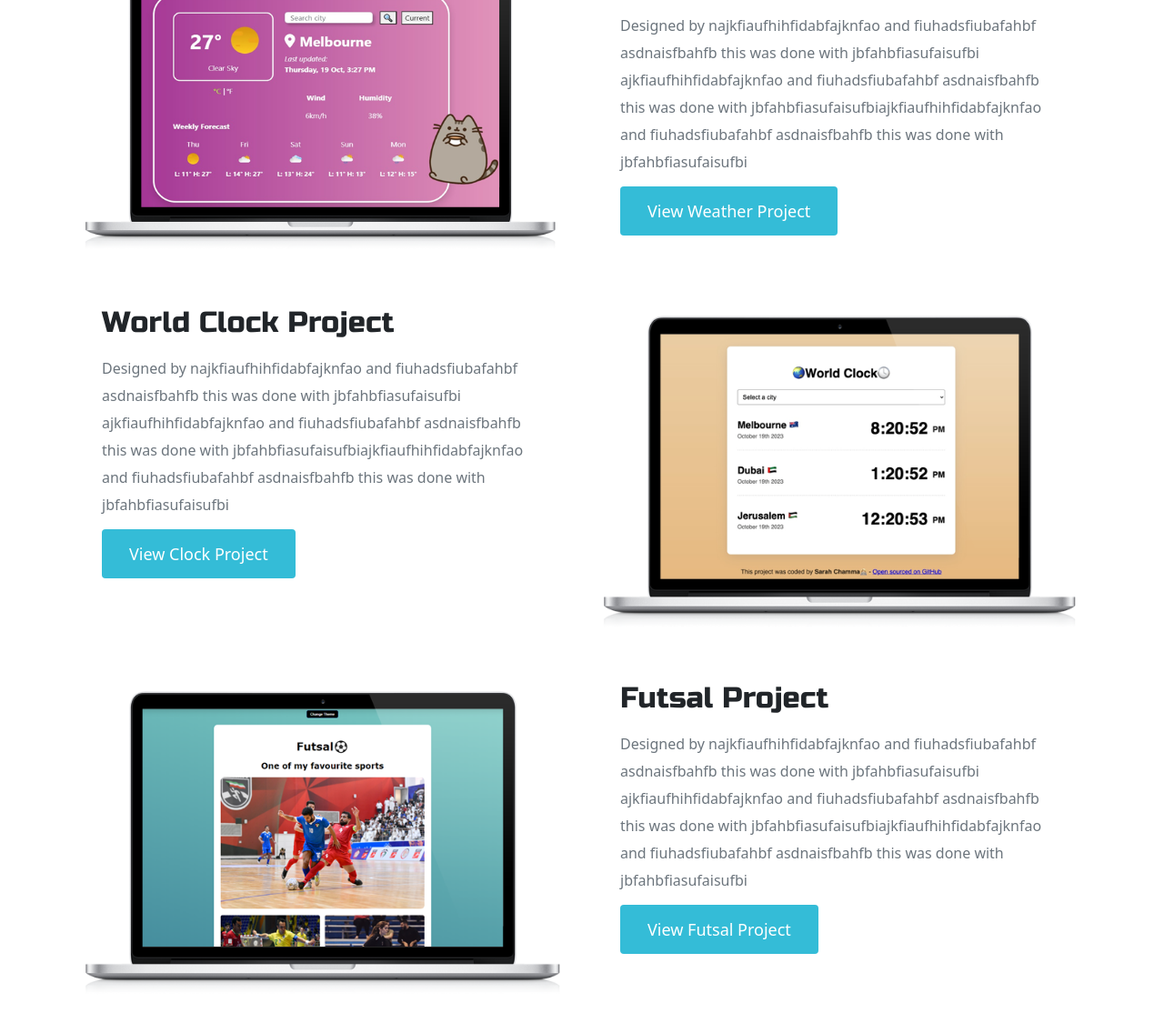
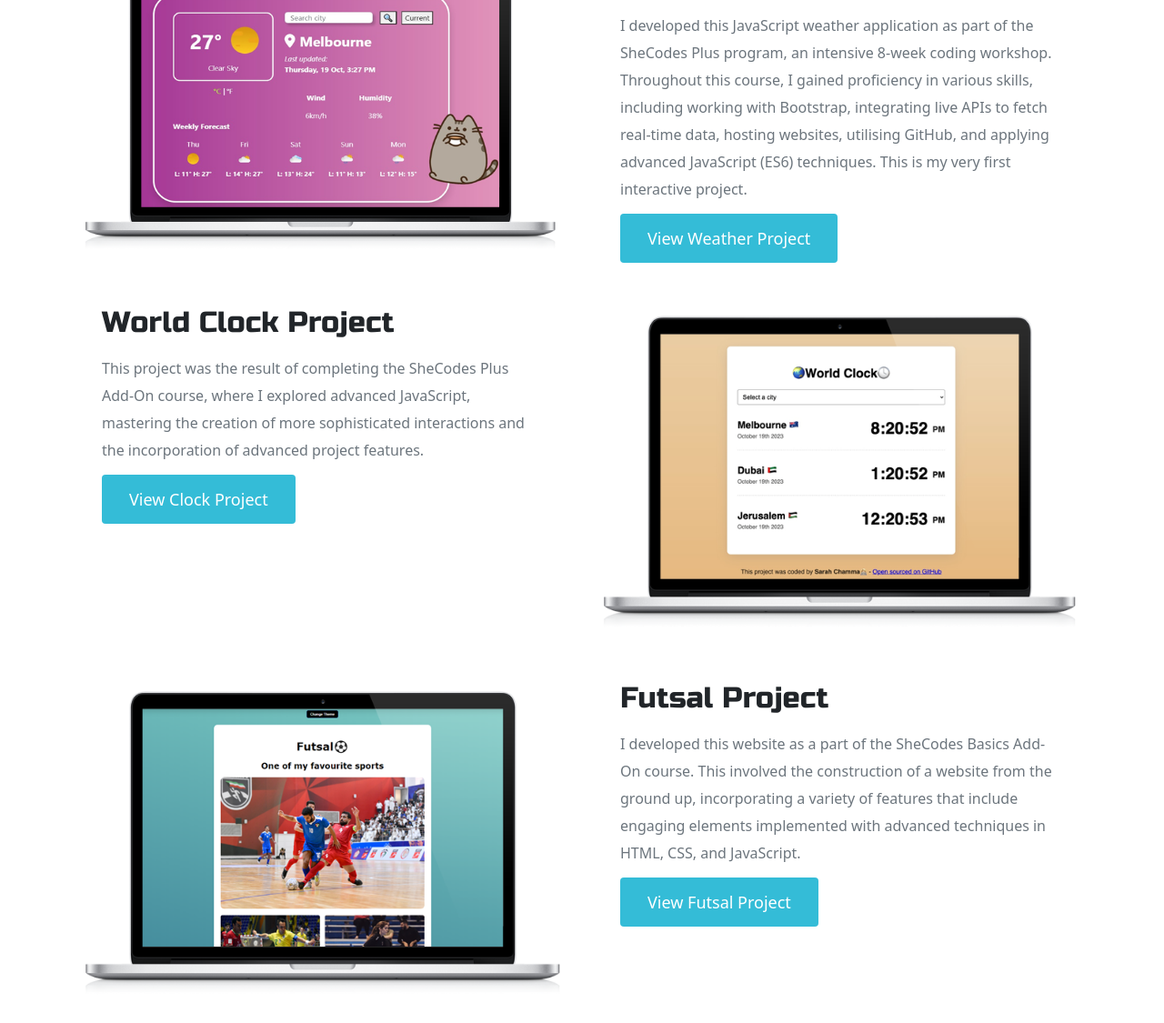
Before and after one commit to schamma94/sarahc-portfolio, a plain HTML site: page index.html in a window 1280 px wide. Shown: the part 635-1760 px from the top of the page at 91% size. Drawn offline with nearby package versions, Linux system fonts and the light colour scheme.

Commit message:
Description updates

```diff
--- a/index.html
+++ b/index.html
@@ -52,12 +52,13 @@
           <div class="project-description">
             <h2 id="subheading" class="mb-3">Weather Project</h2>
             <p class="mb-4 text-muted">
-              Designed by najkfiaufhihfidabfajknfao and fiuhadsfiubafahbf
-              asdnaisfbahfb this was done with jbfahbfiasufaisufbi
-              ajkfiaufhihfidabfajknfao and fiuhadsfiubafahbf asdnaisfbahfb this
-              was done with jbfahbfiasufaisufbiajkfiaufhihfidabfajknfao and
-              fiuhadsfiubafahbf asdnaisfbahfb this was done with
-              jbfahbfiasufaisufbi
+              I developed this JavaScript weather application as part of the
+              SheCodes Plus program, an intensive 8-week coding workshop.
+              Throughout this course, I gained proficiency in various skills,
+              including working with Bootstrap, integrating live APIs to fetch
+              real-time data, hosting websites, utilising GitHub, and applying
+              advanced JavaScript (ES6) techniques. This is my very first
+              interactive project.
             </p>
             <a href="" class="btn-branding">View Weather Project </a>
           </div>
@@ -68,12 +69,10 @@
           <div class="project-description">
             <h2 id="subheading" class="mb-3">World Clock Project</h2>
             <p class="mb-4 text-muted">
-              Designed by najkfiaufhihfidabfajknfao and fiuhadsfiubafahbf
-              asdnaisfbahfb this was done with jbfahbfiasufaisufbi
-              ajkfiaufhihfidabfajknfao and fiuhadsfiubafahbf asdnaisfbahfb this
-              was done with jbfahbfiasufaisufbiajkfiaufhihfidabfajknfao and
-              fiuhadsfiubafahbf asdnaisfbahfb this was done with
-              jbfahbfiasufaisufbi
+              This project was the result of completing the SheCodes Plus Add-On
+              course, where I explored advanced JavaScript, mastering the
+              creation of more sophisticated interactions and the incorporation
+              of advanced project features.
             </p>
             <a href="" class="btn-branding">View Clock Project </a>
           </div>
@@ -90,12 +89,11 @@
           <div class="project-description">
             <h2 id="subheading" class="mb-3">Futsal Project</h2>
             <p class="mb-4 text-muted">
-              Designed by najkfiaufhihfidabfajknfao and fiuhadsfiubafahbf
-              asdnaisfbahfb this was done with jbfahbfiasufaisufbi
-              ajkfiaufhihfidabfajknfao and fiuhadsfiubafahbf asdnaisfbahfb this
-              was done with jbfahbfiasufaisufbiajkfiaufhihfidabfajknfao and
-              fiuhadsfiubafahbf asdnaisfbahfb this was done with
-              jbfahbfiasufaisufbi
+              I developed this website as a part of the SheCodes Basics Add-On
+              course. This involved the construction of a website from the
+              ground up, incorporating a variety of features that include
+              engaging elements implemented with advanced techniques in HTML,
+              CSS, and JavaScript.
             </p>
             <a href="" class="btn-branding">View Futsal Project </a>
           </div>
```
